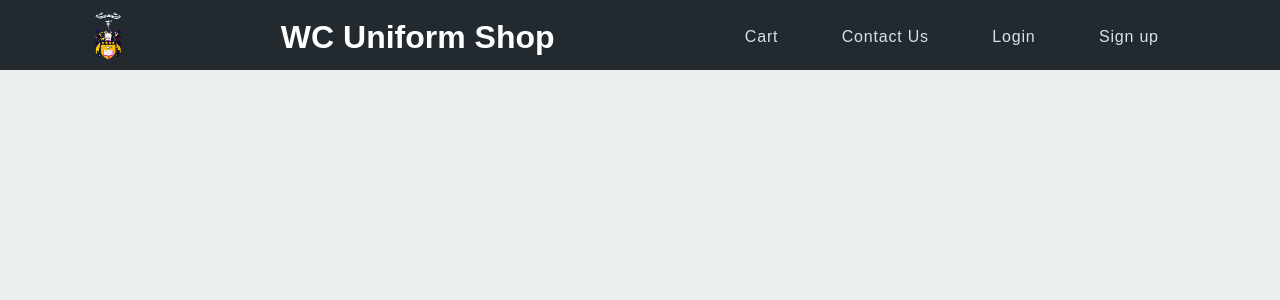
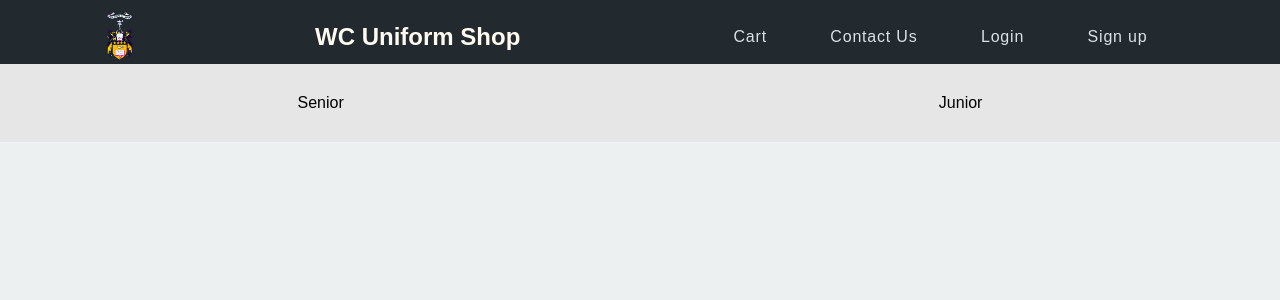
Before and after one commit to Aditoi2012/UniformWebApplication, a Flask app: page / in a window 1280 px wide. Shown: the top 300 px of the page. Run offline with Flask 2, Linux system fonts and the light colour scheme.

Commit message:
Check the top drop down

```diff
--- a/static/css/mystyles.css
+++ b/static/css/mystyles.css
@@ -23,8 +23,11 @@
 }
 
 .menu-wrap h1{
-    visibility: hidden;
-    color: #DAE1E7;
+    /*visibility: hidden;*/
+    color: floralwhite;
+    font-size: 1.5em;
+    display: flex;
+    margin: auto auto;
 
 }
 
@@ -41,13 +44,13 @@
    font-size: 2.4em;
    color: #ffffff;
    line-height: 50px;
-   height: 50px
+   height: 50px;
 }
 
 nav {
    position: absolute;
    background-color: #3D4852;
-   top:70px;
+   top:67px;
    left:0;
    width: 100%;
 }
@@ -81,15 +84,61 @@
    color: #eb6f4a;
 }
 
+
+.product-nav {
+   /*display: flex;*/
+    /*margin: auto auto;*/
+   /*justify-content: space-evenly;*/
+   /*justify-content: space-between;*/
+   /*padding: 0 30px;*/
+   position: initial;
+   left:0;
+   width: 100%;
+    background-color: rgb(230,230,230);
+    /*background-color: red;*/
+    /*background-color: rgb(211,211,211);*/
+    padding: 30px 0;
+    /*display: flex;*/
+}
+
+.product-nav ul{
+    /*display: inline-flex;*/
+    display: flex;
+}
+
+.product-nav ul li {
+    display: flex;
+    margin: auto auto;
+}
+
+.product-nav ul li a {
+    color: black;
+    text-decoration: none;
+}
+
 #checkbox {
    display: none;
 }
 
 #checkbox:checked ~ nav ul {
-   max-height: 200px;
-   padding: 15px 0;
-   transition: all 0.5s;
+    max-height: 200px;
+    padding: 15px 0;
+    transition: all 0.5s;
 }
+
+
+
+
+/*.item-nav{*/
+/*    background-color: rgb(211,211,211);*/
+/*    display: flex;*/
+/*}*/
+
+/*.item-nav ul {*/
+/*    display: inline-flex;*/
+/*    margin: auto auto*/
+/*}*/
+
 
 @media (min-width: 850px) {
     /*.menu-wrap{*/
@@ -105,7 +154,7 @@
         visibility: visible;
         display: flex;
         margin: auto auto;
-        color: white;
+        color: floralwhite;
     }
     .menu-icon {
         display: none;
@@ -117,7 +166,7 @@
         /*position: relative;*/
         top: -10px;
         background-color: transparent;
-       width: fit-content;
+        width: fit-content;
 
     }
 
--- a/templates/base.html
+++ b/templates/base.html
@@ -21,6 +21,9 @@
                 <i><img src = 'static/images/menuicon.png' class = 'menu-icon' alt="Menu Icon"></i>
             </label>
         </div>
+        {%block product%}
+
+        {%endblock%}
     </header>
 
     <div class = "messageTitle">
--- a/templates/home.html
+++ b/templates/home.html
@@ -3,3 +3,12 @@
 {% block title %}Home{% endblock %}
 
 {% block main %}{% endblock %}
+
+{%block product%}
+<div class = 'product-nav'>
+    <ul>
+        <li><a href="/">Senior</a></li>
+        <li><a href="/">Junior</a></li>
+    </ul>
+</div>
+{%endblock%}
```
Also changed, not shown: templates/homepage.html (added).
